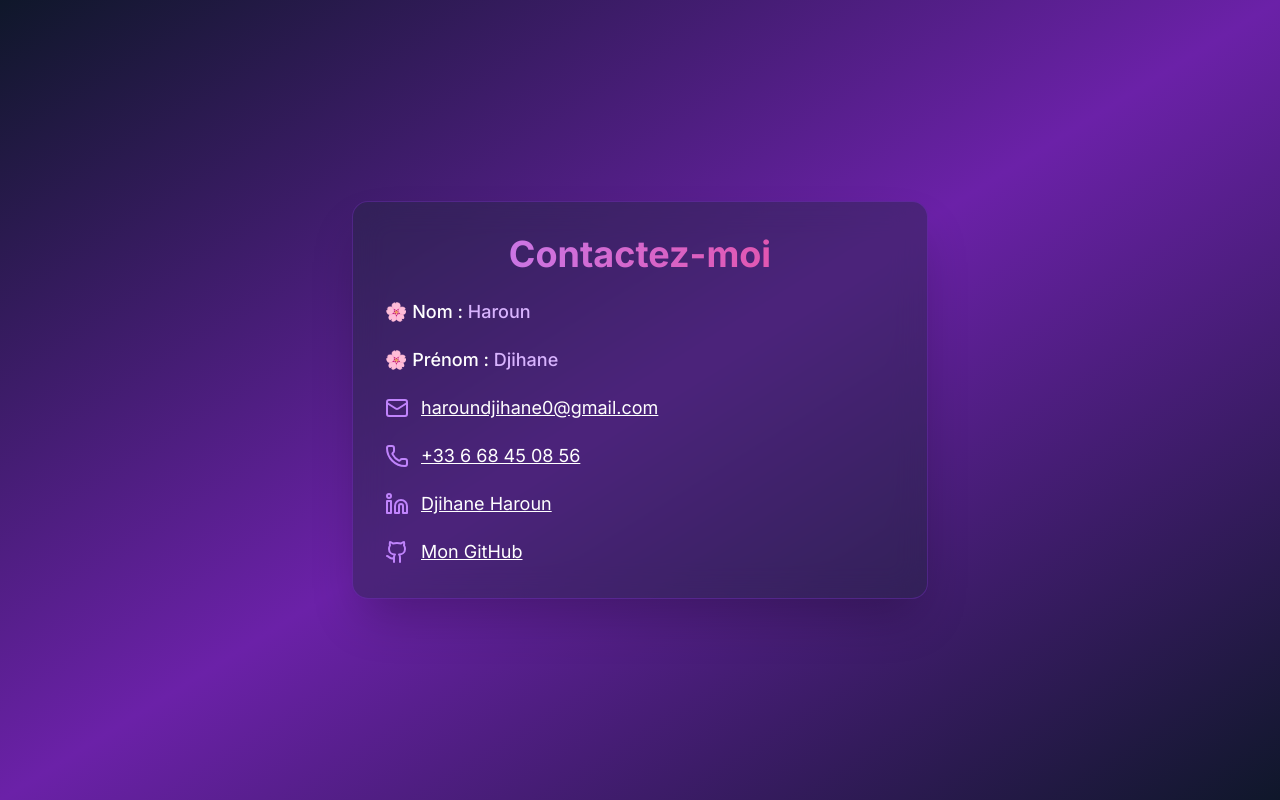
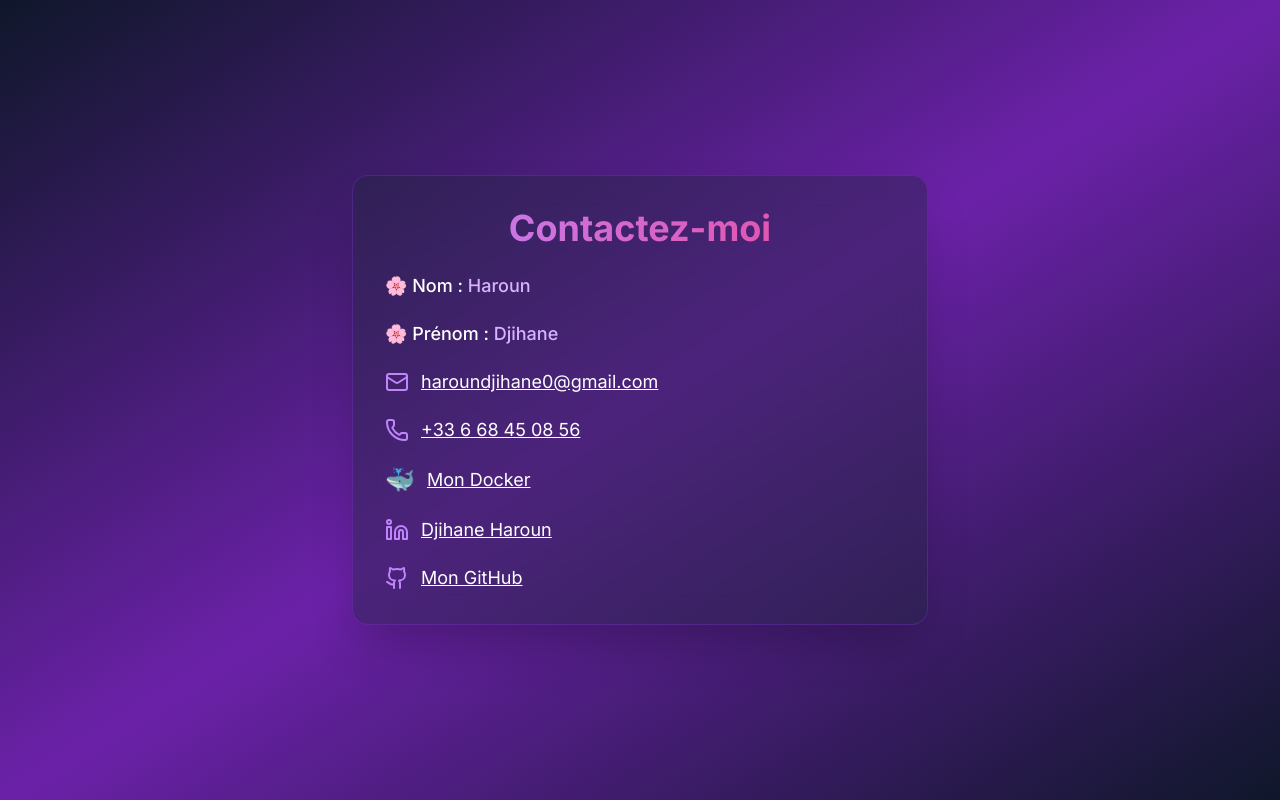
Before and after one commit to Jiane77/portfolio-bts-sio, a React (Vite) app: page / in a window 1280 px wide. Shown: the part 8678-9478 px from the top of the page. Built offline with nearby package versions, Linux system fonts and the light colour scheme.

Commit message:
add docker link

```diff
--- a/src/assets/components/contact.tsx
+++ b/src/assets/components/contact.tsx
@@ -1,5 +1,4 @@
-import { Mail, Phone, Linkedin, Github } from "lucide-react"
-
+import { Mail, Phone, Linkedin, Github} from "lucide-react";
 const Contact = () => {
   return (
     <section
@@ -14,7 +13,8 @@ const Contact = () => {
         <div className="space-y-5 text-lg">
           <p className="text-start font-medium">🌸 Nom : <span className="text-purple-300">Haroun</span></p>
           <p className="text-start font-medium">🌸 Prénom : <span className="text-purple-300">Djihane</span></p>
-          <div className=" text-start flex items-center justify-start gap-3">
+
+          <div className="text-start flex items-center justify-start gap-3">
             <Mail className="text-purple-400" />
             <a href="mailto:haroundjihane0@gmail.com" className="hover:text-purple-300 underline">
               haroundjihane0@gmail.com
@@ -27,14 +27,25 @@ const Contact = () => {
               +33 6 68 45 08 56
             </a>
           </div>
-
+          <div className="flex items-center justify-start gap-3">
+          <span className="text-purple-400 text-2xl">🐳</span>
+            <a
+              href="https://hub.docker.com/u/jiane77"
+              target="_blank"
+              rel="noopener noreferrer"
+              className="hover:text-purple-300 underline"
+            >
+              Mon Docker
+            </a>
+          </div>
           <div className="flex items-center justify-start gap-3">
             <Linkedin className="text-purple-400" />
             <a
               href="https://www.linkedin.com/in/djihane-haroun-183068348/"
               target="_blank"
               rel="noopener noreferrer"
-              className="hover:text-purple-300 underline">
+              className="hover:text-purple-300 underline"
+            >
               Djihane Haroun
             </a>
           </div>
@@ -45,14 +56,15 @@ const Contact = () => {
               href="https://github.com/Jiane77"
               target="_blank"
               rel="noopener noreferrer"
-              className="hover:text-purple-300 underline">
+              className="hover:text-purple-300 underline"
+            >
               Mon GitHub
             </a>
           </div>
         </div>
       </div>
     </section>
-  )
-}
+  );
+};
 
-export default Contact
+export default Contact;
```
